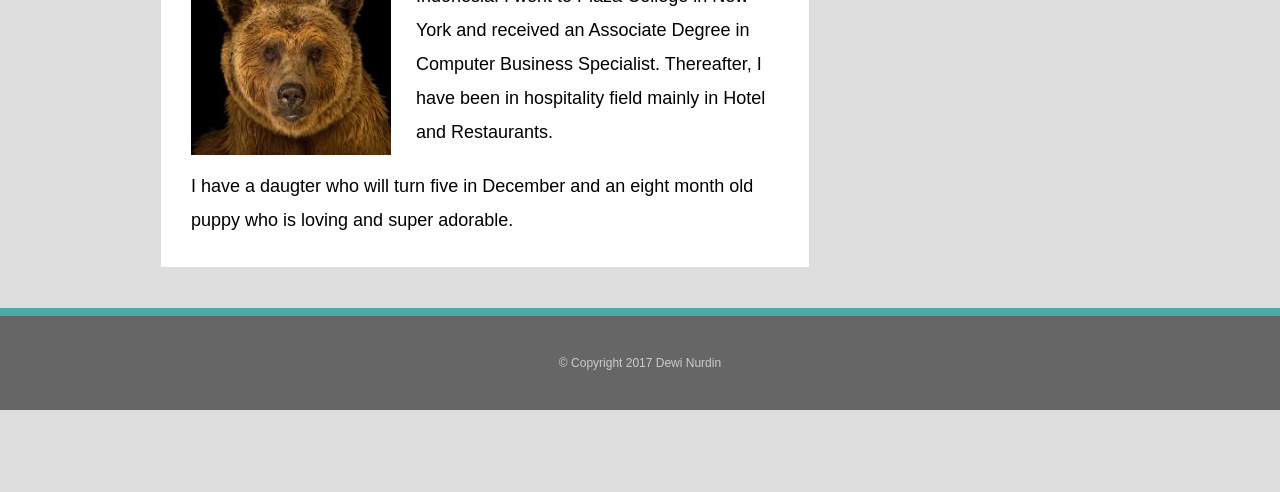
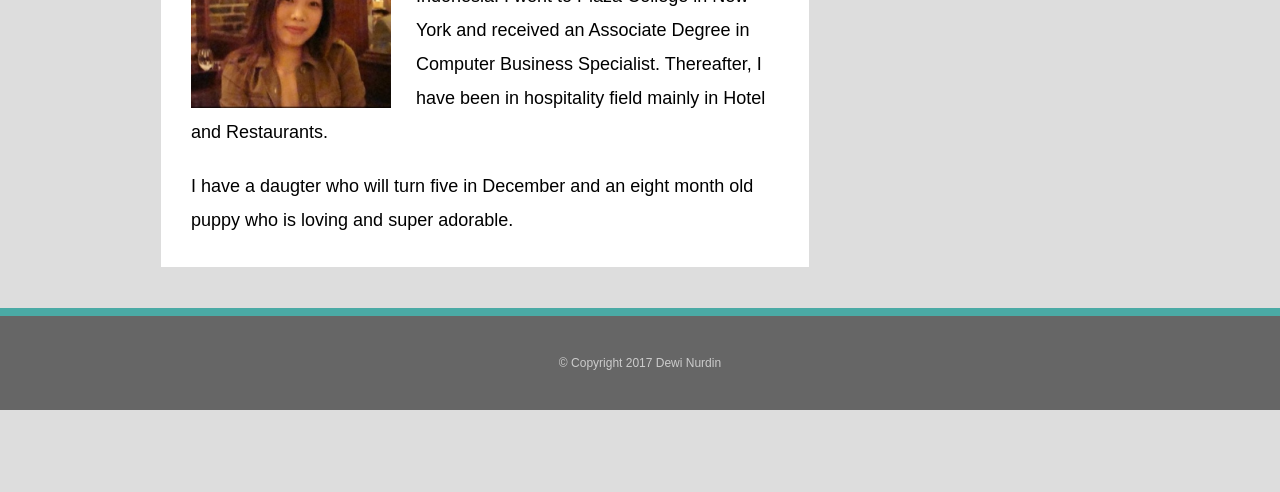
Before and after one commit to Dewinurdin/HW-Wireframe, a plain HTML site: page index.html in a window 1280 px wide. Shown: the part 308-800 px from the top of the page. Drawn offline with Linux system fonts and the light colour scheme.

Commit message:
Trigger rebuild

```diff
--- a/index.html
+++ b/index.html
@@ -25,7 +25,7 @@
 	<section class="main-section">
 
 			<h1>About Me</h1>
-	  		<img id="image" src="assets/image/profile/bb.jpg" class="auth-image" alt="photo">
+	  		<img id="image" src="assets/image/profile/IMG_0360.JPG" class="auth-image" alt="photo">
 			<p>I moved to the US in 2000 from Jakarta, Indonesia.
 			I went to Plaza College in New York and received an Associate Degree in Computer Business Specialist. Thereafter, I have been in hospitality field mainly in Hotel and Restaurants. </p>
 
```
Also changed, not shown: Assets/Image/Profile/IMG_0360.JPG (added), Assets/Image/Profile/bb.jpg (deleted).
